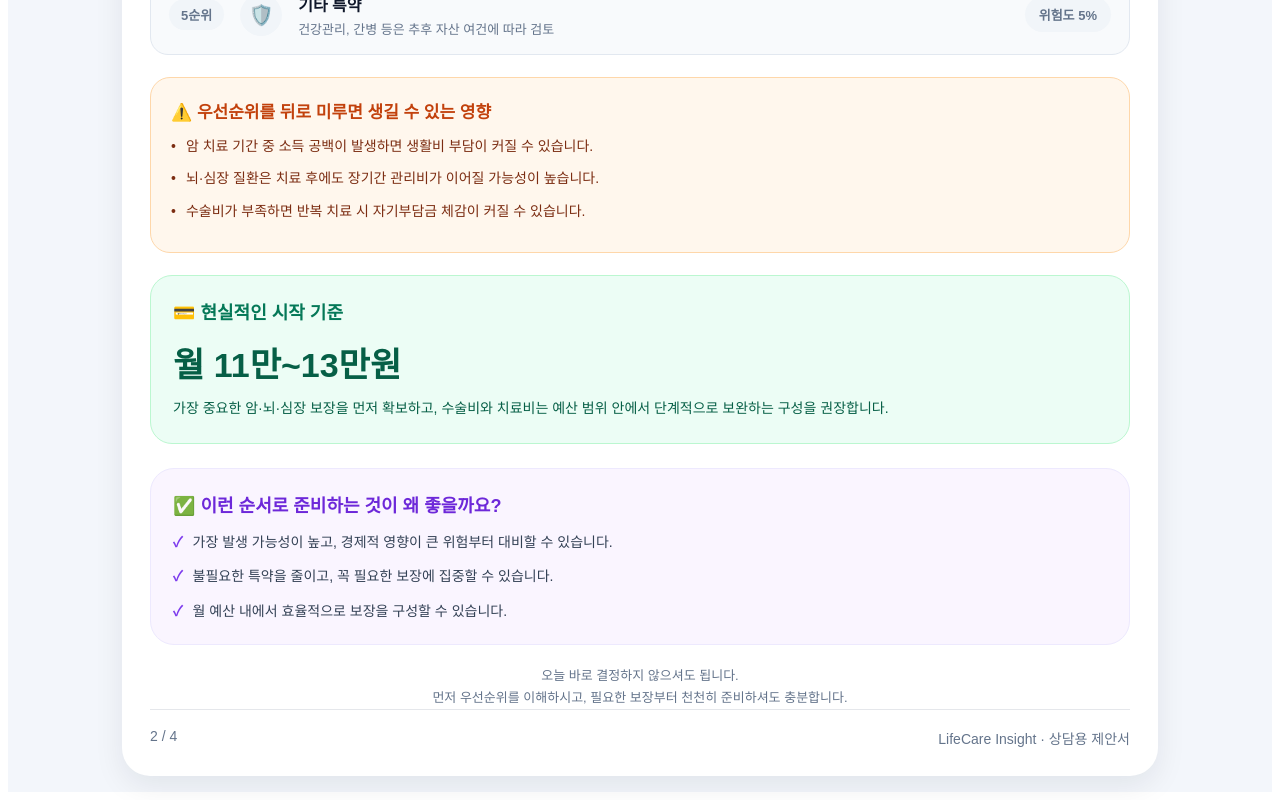
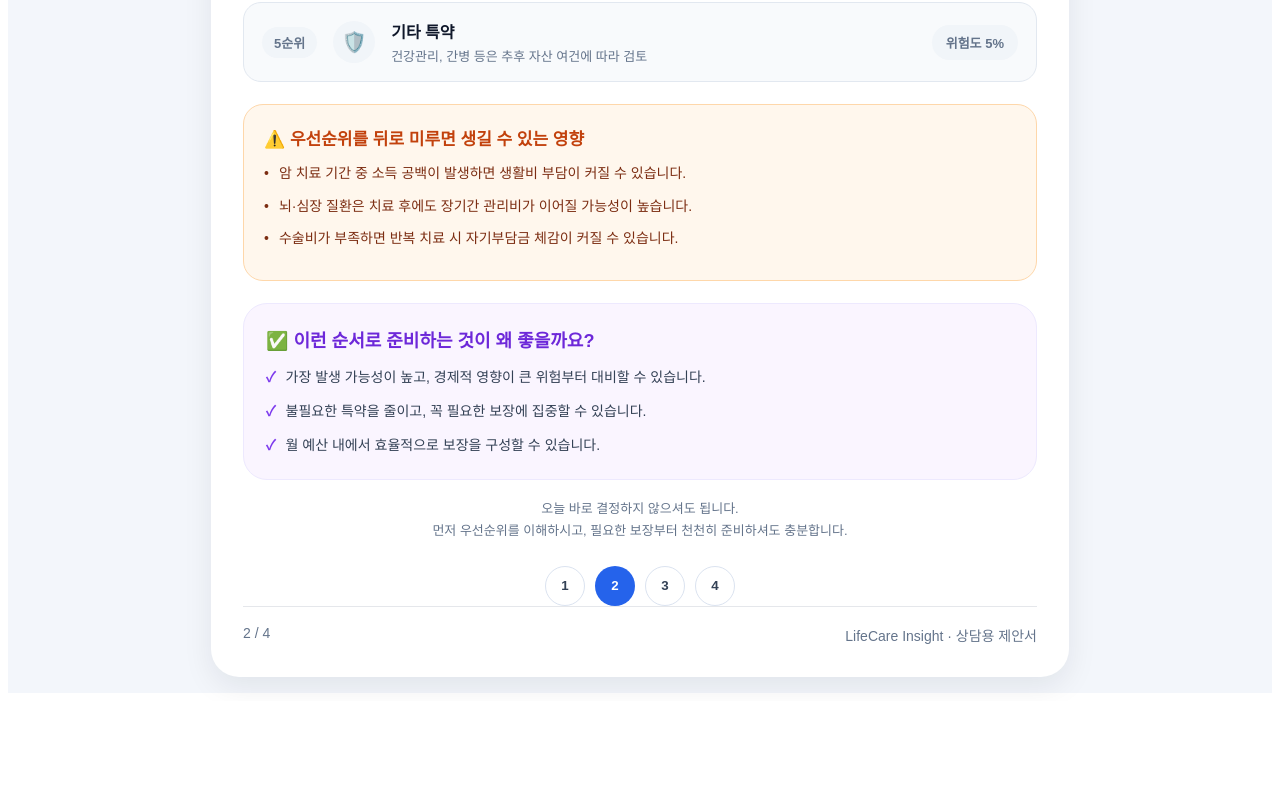
Before and after one commit to Seodaeseok/lifecare-insight, a Next.js app: page /new/proposal/priority in a window 1280 px wide. Shown: the part 754-1554 px from the top of the page. After the commit the page ends 1455 px from the top, so only its background shows below. Built offline with nearby package versions, Linux system fonts and the light colour scheme.

Commit message:
Update page.tsx

```diff
--- a/app/new/proposal/priority/page.tsx
+++ b/app/new/proposal/priority/page.tsx
@@ -63,24 +63,13 @@ export default function PriorityPage() {
     <main style={mainStyle}>
       {/* 상단 버튼 */}
       <div style={topBarStyle}>
-        <button
-          onClick={() => router.push('/new/proposal')}
-          style={navButtonStyle}
-        >
-          ← 제안서 1페이지
-        </button>
-
-        <button
-          onClick={() => router.push('/')}
-          style={navButtonStyle}
-        >
+        <button onClick={() => router.push('/')} style={navButtonStyle}>
           ⌂ 메인
         </button>
       </div>
 
       {/* 메인 카드 */}
       <div style={cardStyle}>
-
         {/* 헤더 */}
         <div style={headerStyle}>
           <div style={logoCircleStyle}>🗂️</div>
@@ -113,8 +102,13 @@ export default function PriorityPage() {
           <div style={priorityListStyle}>
             {PRIORITIES.map((p) => (
               <div key={p.rank} style={priorityRowStyle}>
-
-                <div style={{ ...rankBadgeStyle, background: p.bg, color: p.color }}>
+                <div
+                  style={{
+                    ...rankBadgeStyle,
+                    background: p.bg,
+                    color: p.color,
+                  }}
+                >
                   {p.rank}순위
                 </div>
 
@@ -127,7 +121,13 @@ export default function PriorityPage() {
                   <div style={priorityItemDescStyle}>{p.desc}</div>
                 </div>
 
-                <div style={{ ...riskPillStyle, background: p.bg, color: p.color }}>
+                <div
+                  style={{
+                    ...riskPillStyle,
+                    background: p.bg,
+                    color: p.color,
+                  }}
+                >
                   위험도 {p.riskPercent}%
                 </div>
               </div>
@@ -137,7 +137,9 @@ export default function PriorityPage() {
 
         {/* 영향 박스 */}
         <div style={impactBoxStyle}>
-          <h3 style={impactTitleStyle}>⚠️ 우선순위를 뒤로 미루면 생길 수 있는 영향</h3>
+          <h3 style={impactTitleStyle}>
+            ⚠️ 우선순위를 뒤로 미루면 생길 수 있는 영향
+          </h3>
 
           <div style={impactItemStyle}>
             <span>•</span>
@@ -161,18 +163,6 @@ export default function PriorityPage() {
           </div>
         </div>
 
-        {/* 현실적인 시작 금액 */}
-        <div style={startBoxStyle}>
-          <h3 style={startTitleStyle}>💳 현실적인 시작 기준</h3>
-
-          <div style={startPriceStyle}>월 11만~13만원</div>
-
-          <div style={startDescStyle}>
-            가장 중요한 암·뇌·심장 보장을 먼저 확보하고, 수술비와 치료비는
-            예산 범위 안에서 단계적으로 보완하는 구성을 권장합니다.
-          </div>
-        </div>
-
         {/* 왜 좋은가 */}
         <div style={whyBoxStyle}>
           <h3 style={whyTitleStyle}>✅ 이런 순서로 준비하는 것이 왜 좋을까요?</h3>
@@ -189,8 +179,24 @@ export default function PriorityPage() {
 
         {/* 마무리 문구 */}
         <div style={closingStyle}>
-          오늘 바로 결정하지 않으셔도 됩니다.<br />
+          오늘 바로 결정하지 않으셔도 됩니다.
+          <br />
           먼저 우선순위를 이해하시고, 필요한 보장부터 천천히 준비하셔도 충분합니다.
+        </div>
+
+        {/* 페이지 이동 */}
+        <div style={pageNavStyle}>
+          <button
+            style={pageButtonStyle}
+            onClick={() => router.push('/new/proposal')}
+          >
+            1
+          </button>
+
+          <button style={activePageButtonStyle}>2</button>
+
+          <button style={pageButtonStyle}>3</button>
+          <button style={pageButtonStyle}>4</button>
         </div>
 
         {/* 하단 */}
@@ -213,11 +219,10 @@ const mainStyle = {
 };
 
 const topBarStyle = {
-  maxWidth: 980,
+  maxWidth: 794,
   margin: '0 auto 16px',
   display: 'flex',
   gap: 12,
-  flexWrap: 'wrap' as const,
 };
 
 const navButtonStyle = {
@@ -231,12 +236,13 @@ const navButtonStyle = {
 };
 
 const cardStyle = {
-  maxWidth: 980,
-  minHeight: 1320,
+  width: '100%',
+  maxWidth: 794,
+  minHeight: 1123,
   margin: '0 auto',
   background: 'white',
   borderRadius: 28,
-  padding: 28,
+  padding: 32,
   boxShadow: '0 10px 30px rgba(15,23,42,0.08)',
   display: 'flex',
   flexDirection: 'column' as const,
@@ -296,7 +302,7 @@ const oneLineTextStyle = {
 };
 
 const sectionStyle = {
-  marginTop: 28,
+  marginTop: 26,
 };
 
 const sectionTitleStyle = {
@@ -389,35 +395,8 @@ const impactItemStyle = {
   marginBottom: 10,
 };
 
-const startBoxStyle = {
+const whyBoxStyle = {
   marginTop: 22,
-  background: '#ecfdf5',
-  border: '1px solid #bbf7d0',
-  borderRadius: 22,
-  padding: 22,
-};
-
-const startTitleStyle = {
-  margin: '0 0 14px',
-  color: '#047857',
-  fontSize: 18,
-};
-
-const startPriceStyle = {
-  fontSize: 34,
-  fontWeight: 800,
-  color: '#065f46',
-  margin: '6px 0 10px',
-};
-
-const startDescStyle = {
-  color: '#065f46',
-  lineHeight: 1.7,
-  fontSize: 14,
-};
-
-const whyBoxStyle = {
-  marginTop: 24,
   background: '#faf5ff',
   border: '1px solid #ede9fe',
   borderRadius: 24,
@@ -451,11 +430,40 @@ const whyCheckStyle = {
 };
 
 const closingStyle = {
-  marginTop: 20,
+  marginTop: 18,
   textAlign: 'center' as const,
   color: '#64748b',
   fontSize: 13,
   lineHeight: 1.7,
+};
+
+const pageNavStyle = {
+  display: 'flex',
+  justifyContent: 'center',
+  gap: 10,
+  marginTop: 24,
+};
+
+const pageButtonStyle = {
+  width: 40,
+  height: 40,
+  borderRadius: '50%',
+  border: '1px solid #dbe3f0',
+  background: 'white',
+  color: '#334155',
+  fontWeight: 700,
+  cursor: 'pointer',
+};
+
+const activePageButtonStyle = {
+  width: 40,
+  height: 40,
+  borderRadius: '50%',
+  border: 'none',
+  background: '#2563eb',
+  color: 'white',
+  fontWeight: 700,
+  cursor: 'default',
 };
 
 const footerStyle = {
@@ -466,6 +474,4 @@ const footerStyle = {
   justifyContent: 'space-between',
   color: '#64748b',
   fontSize: 14,
-  flexWrap: 'wrap' as const,
-  gap: 8,
 };
```
